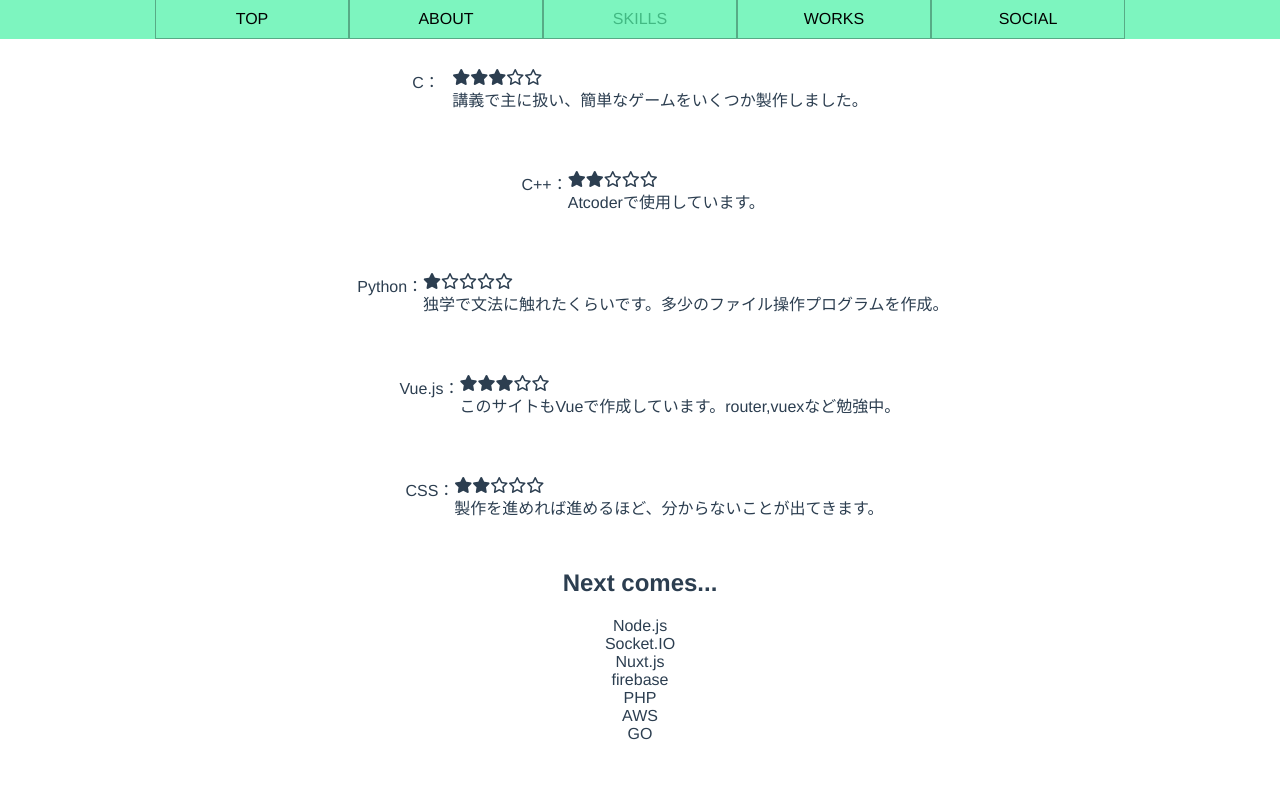
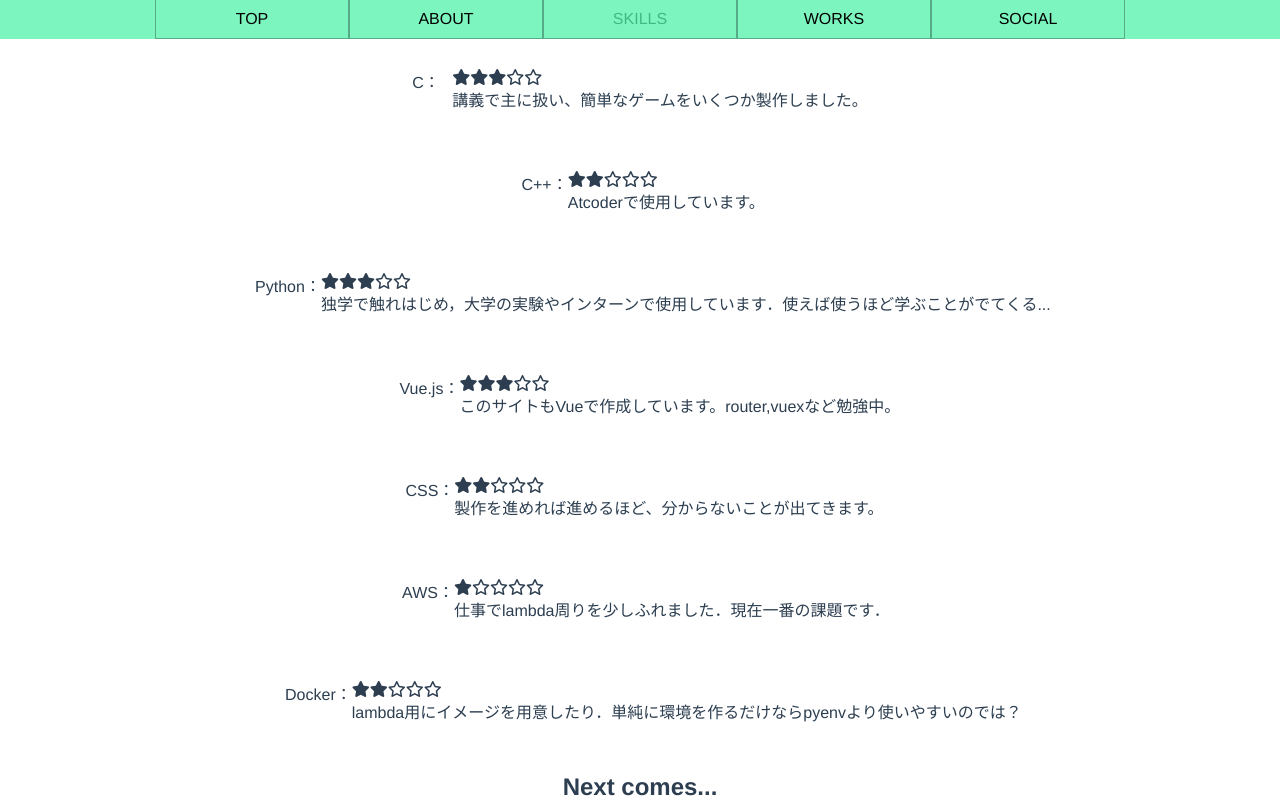
Before and after one commit to noritama73/noritama73.github.io, a Vue app in the folder myPortfolio/: page /#/skills in a window 1280 px wide. Built offline with nearby package versions, Linux system fonts and the light colour scheme.

Commit message:
'インターン関連で更新'

```diff
--- a/myPortfolio/src/views/About.vue
+++ b/myPortfolio/src/views/About.vue
@@ -13,7 +13,8 @@ export default {
       profile: [
         { id: 1, year: 2000, caption: "誕生" },
         { id: 2, year: 2013, caption: "栄光学園中学校 入学" },
-        { id: 3, year: 2019, caption: "東京理科大学 工学部 情報工学科 入学" }
+        { id: 3, year: 2019, caption: "東京理科大学 工学部 情報工学科 入学" },
+        { id: 4, year: 2021, caption: "株式会社ナウキャストにてインターン従事" }
       ]
     };
   }
--- a/myPortfolio/src/views/Skills.vue
+++ b/myPortfolio/src/views/Skills.vue
@@ -42,9 +42,9 @@ export default {
         {
           id: 3,
           name: "Python",
-          progress: 1,
+          progress: 3,
           caption:
-            "独学で文法に触れたくらいです。多少のファイル操作プログラムを作成。"
+            "独学で触れはじめ，大学の実験やインターンで使用しています．使えば使うほど学ぶことがでてくる..."
         },
         {
           id: 4,
@@ -57,6 +57,18 @@ export default {
           name: "CSS",
           progress: 2,
           caption: "製作を進めれば進めるほど、分からないことが出てきます。"
+        },
+        {
+          id: 6,
+          name: "AWS",
+          progress: 1,
+          caption: "仕事でlambda周りを少しふれました．現在一番の課題です．"
+        },
+        {
+          id: 7,
+          name: "Docker",
+          progress: 2,
+          caption: "lambda用にイメージを用意したり．単純に環境を作るだけならpyenvより使いやすいのでは？"
         }
       ],
       interests: [
@@ -65,7 +77,6 @@ export default {
         "Nuxt.js",
         "firebase",
         "PHP",
-        "AWS",
         "GO",
       ]
     };
```
